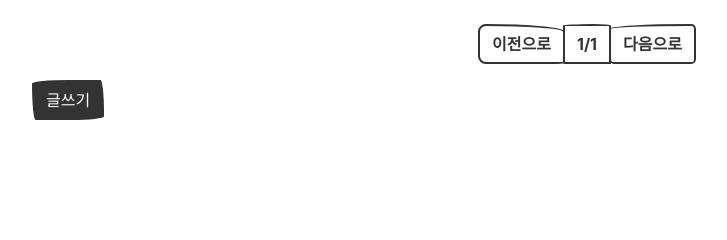
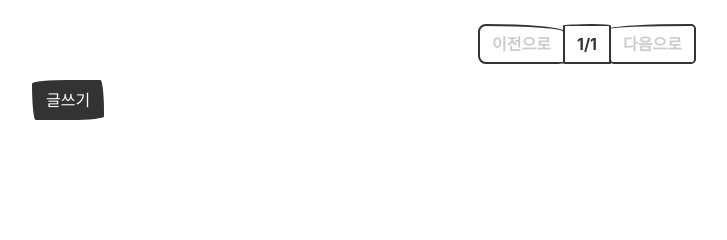
Before and after one commit to Ha-Young/byte_degree, a Django app: page /board/list/ in a window 1280 px wide. Shown: the part 106-346 px from the top of the page, without its empty margins (53-780 px from the left). Run offline with Django 3.2, Linux system fonts and the light colour scheme; data that the repository does not hold is empty; some libraries are stand-ins or nearby versions; some web fonts are replaced.

Commit message:
previous next page btn on board-list apply disabled

```diff
--- a/python_Django/fc_community/board/templates/board_list.html
+++ b/python_Django/fc_community/board/templates/board_list.html
@@ -34,7 +34,7 @@
                     <a class="page-link" href="?p={{boards.previous_page_number}}">이전으로</a>
                 </li>
                 {% else %}
-                <li class="page-item" disabled>
+                <li class="page-item disabled">
                     <a class="page-link" href="#">이전으로</a>
                 </li>
                 {% endif %}
@@ -45,7 +45,7 @@
                     <a class="page-link" href="?p={{boards.next_page_number}}">다음으로</a>
                 </li>
                 {% else %}
-                <li class="page-item" disabled>
+                <li class="page-item disabled">
                     <a class="page-link" href="#">다음으로</a>
                 </li>
                 {% endif %}
--- a/python_Django/fc_community/board/views.py
+++ b/python_Django/fc_community/board/views.py
@@ -10,7 +10,7 @@ from .forms import BoardForm
 def board_list(request):
     all_boards = Board.objects.all().order_by('-id')
     page = request.GET.get('p', 1)
-    paginator = Paginator(all_boards, 2)
+    paginator = Paginator(all_boards, 7)
 
     boards = paginator.get_page(page)
 
```
